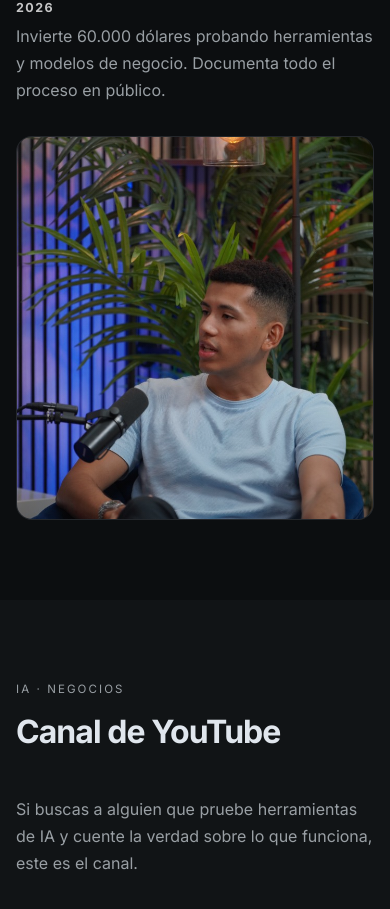
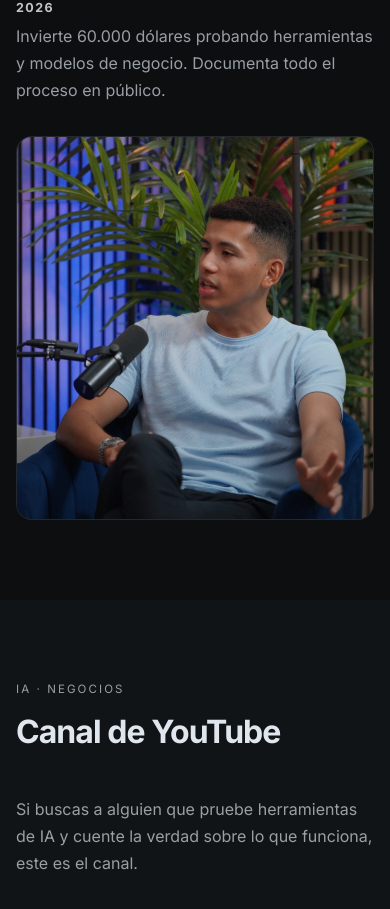
Before and after one commit to JoselercAI/MinoruWeb, a Next.js app: page / in a window 390 px wide. Shown: the part 2638-3547 px from the top of the page. Built offline with nearby package versions, Linux system fonts and the light colour scheme; no server answers; grey boxes are pictures that could not be loaded.

Commit message:
Correct desktop timeline crop direction.
Use a lower source framing for the desktop timeline image so the subject's head and microphone move up into view instead of being pushed down.

Made-with: Cursor

```diff
--- a/app/page.module.scss
+++ b/app/page.module.scss
@@ -70,7 +70,7 @@
 }
 
 .timelineImage {
-  object-position: center 0% !important;
+  object-position: center 42% !important;
 }
 
 .visual::after,
```
